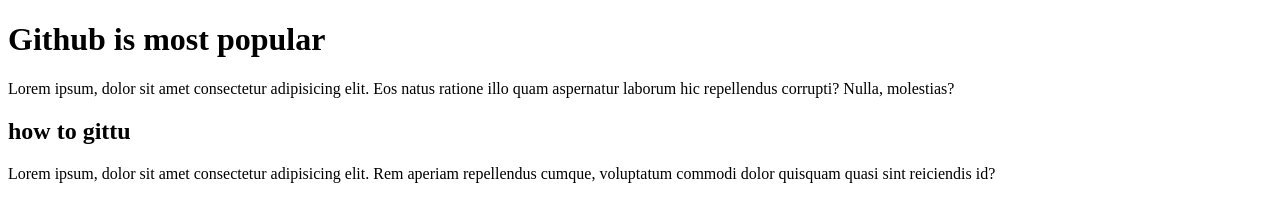
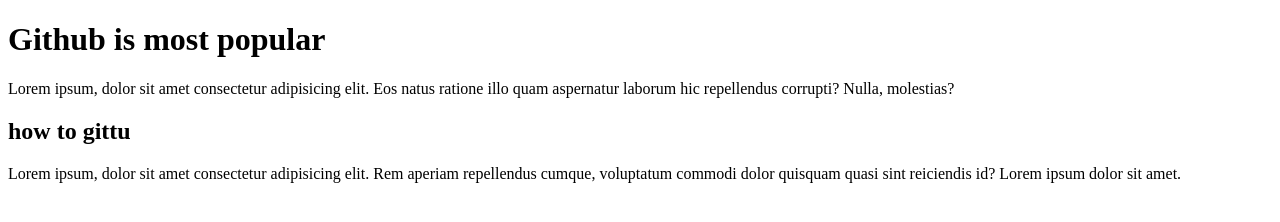
Before and after one commit to AbtahiHasan/git-branch-commands, a plain HTML site: page index.html in a window 1280 px wide. Drawn offline with Linux system fonts and the light colour scheme.

```diff
--- a/index.html
+++ b/index.html
@@ -17,7 +17,7 @@
     <p>
       Lorem ipsum, dolor sit amet consectetur adipisicing elit. Rem aperiam
       repellendus cumque, voluptatum commodi dolor quisquam quasi sint
-      reiciendis id?
+      reiciendis id? Lorem ipsum dolor sit amet.
     </p>
   </body>
 </html>
```
